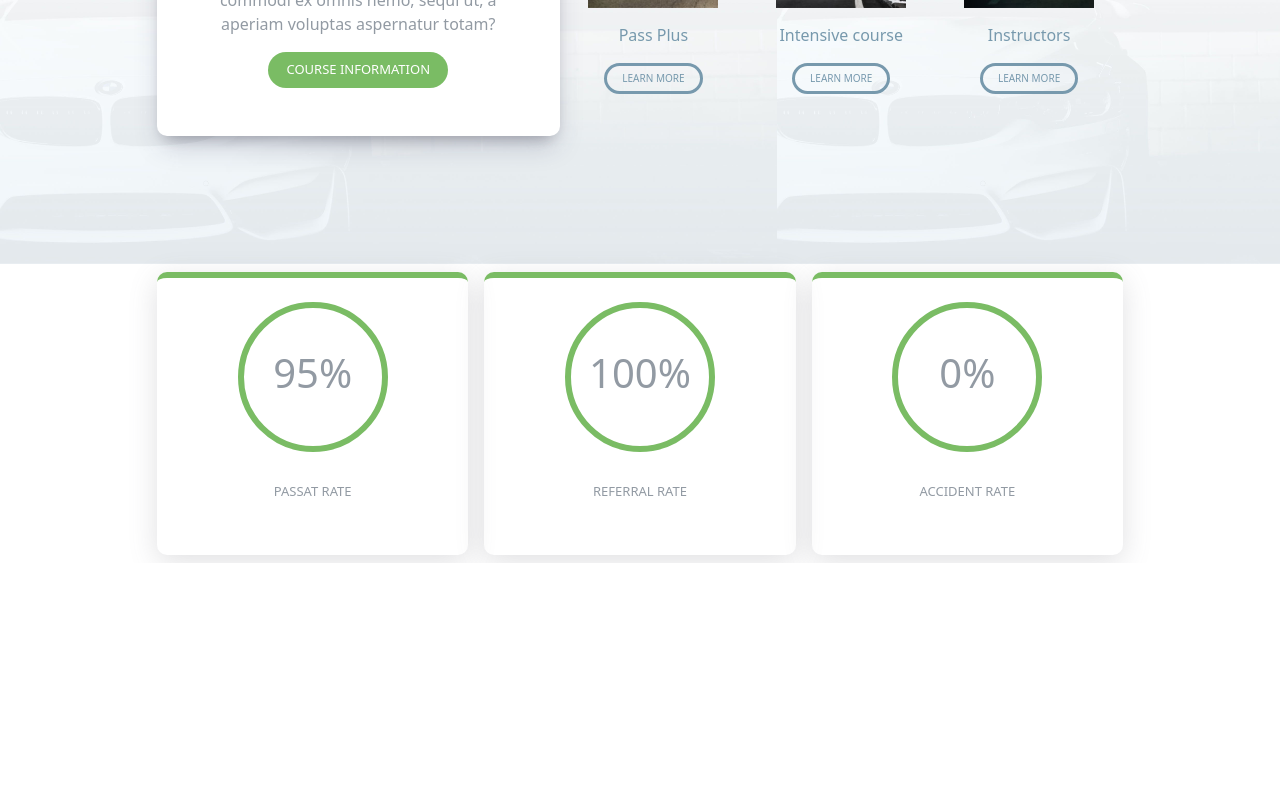
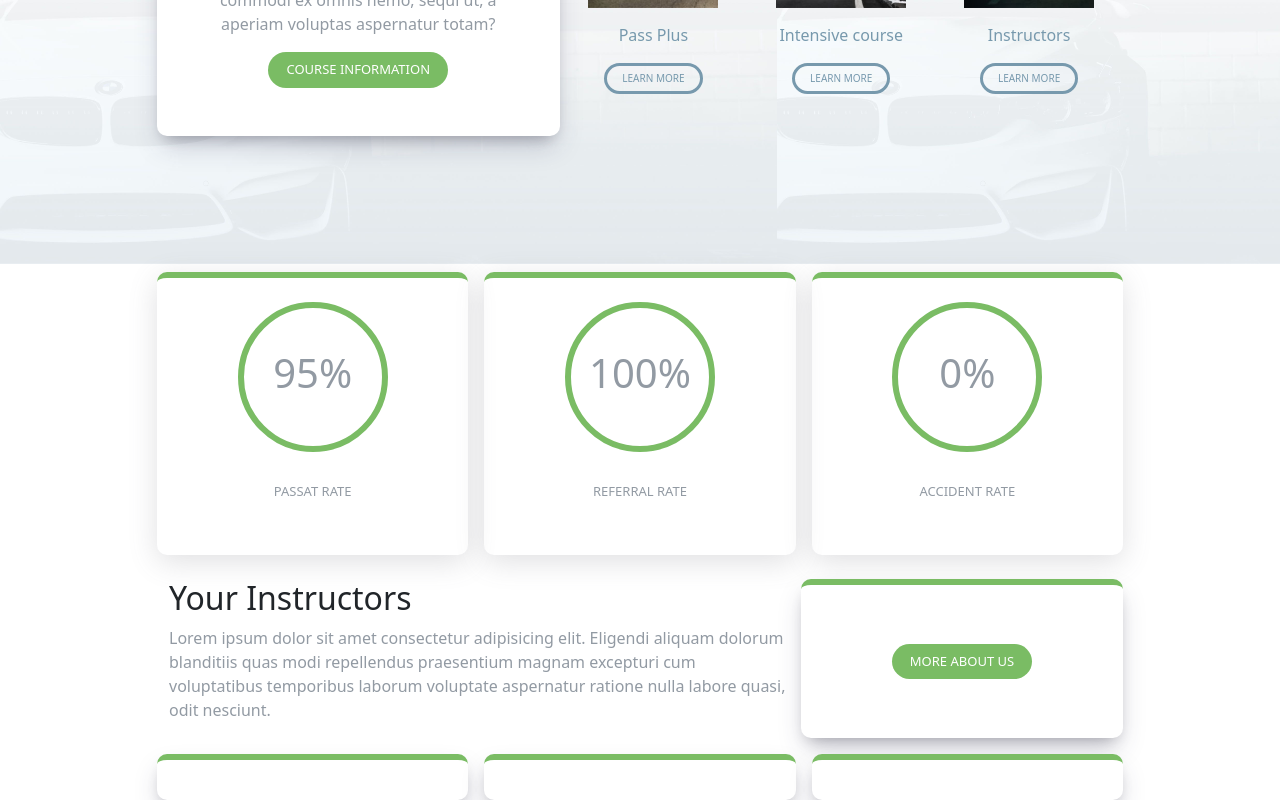
Before and after one commit to anto-iorfida/proj-html-vuejs, a Vue app: page / in a window 1280 px wide. Shown: the part 1330-2130 px from the top of the page. Before the commit the page ends 1893 px from the top, so only its background shows below. Built offline with nearby package versions, Linux system fonts and the light colour scheme.

Commit message:
feat add section courses

```diff
--- a/src/App.vue
+++ b/src/App.vue
@@ -4,6 +4,7 @@ import AppHero from './components/AppHero.vue';
 import LessonBooking from './components/LessonBooking.vue';
 import InfoNumber from './components/InfoNumber.vue';
 import SectionCourses from './components/SectionCourses.vue';
+import InfoInstructors from './components/InfoInstructors.vue';
 
 export default {
   components: {
@@ -11,7 +12,8 @@ export default {
     AppHero,
     LessonBooking,
     InfoNumber,
-    SectionCourses
+    SectionCourses,
+    InfoInstructors
 
   },
   data() {
@@ -31,7 +33,7 @@ export default {
 <LessonBooking></LessonBooking>
 <InfoNumber></InfoNumber>
 <SectionCourses></SectionCourses>
-
+<InfoInstructors></InfoInstructors>
   </main>
 </template>
 
--- /dev/null
+++ b/src/components/InfoInstructors.vue
@@ -0,0 +1,67 @@
+<script>
+export default {
+    name: "InfoInstructors",
+    data() {
+        return {
+
+        }
+    }
+}
+</script>
+
+<template>
+    <section>
+        <div class="row container custom-container py-3">
+            <div class="col-8">
+                <h2>Your Instructors</h2>
+                <p>Lorem ipsum dolor sit amet consectetur adipisicing elit. Eligendi aliquam dolorum blanditiis quas
+                    modi repellendus praesentium magnam excepturi cum voluptatibus temporibus laborum voluptate
+                    aspernatur ratione nulla labore quasi, odit nesciunt.</p>
+            </div>
+            <div class="col d-flex justify-content-center align-items-center ">
+                <div class="btn-small" width="100%">MORE ABOUT US</div>
+            </div>
+        </div>
+        <div class="row container custom-container gap-3">
+            <div class="col">
+                <img src="" alt="">
+                <h5></h5>
+                <div>
+
+                </div>
+                <p></p>
+            </div>
+            <div class="col">
+                <img src="" alt="">
+                <h5></h5>
+                <div>
+
+                </div>
+                <p></p>
+            </div>
+            <div class="col">
+                <img src="" alt="">
+                <h5></h5>
+                <div>
+
+                </div>
+                <p></p>
+            </div>
+        </div>
+    </section>
+</template>
+
+<style lang="scss" scoped>
+@use '../style/variables' as*;
+
+p {
+    color: $grey-primar;
+}
+
+.col {
+    box-shadow: rgba(50, 50, 93, 0.25) 0px 13px 27px -5px, rgba(0, 0, 0, 0.3) 0px 8px 16px -8px;
+    border-radius: 10px;
+    background-color: white;
+    border-top: 6px solid $green-primar;
+}
+</style>
```
